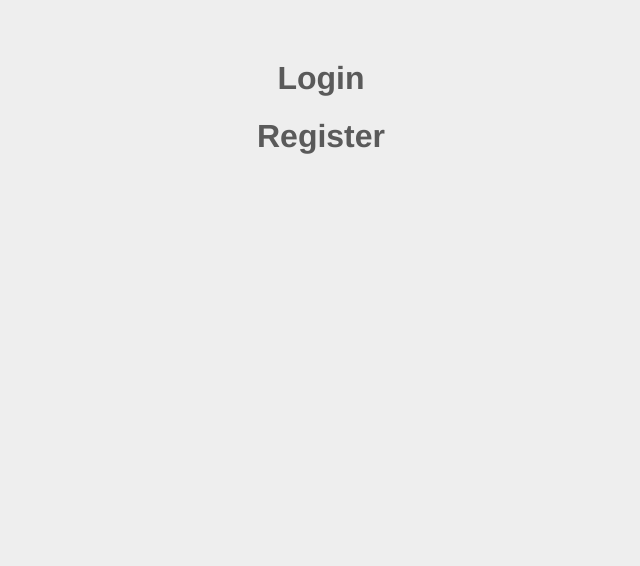
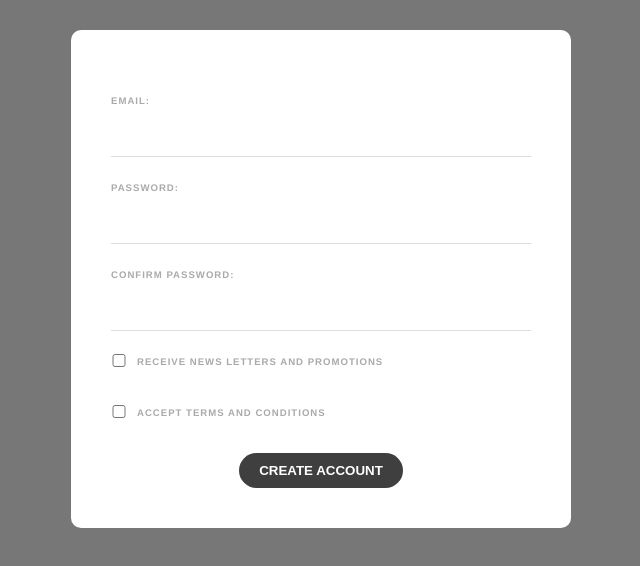
Before and after one commit to JohnLowie4/white-washed-login-register, a Vue app: page / in a window 1280 px wide. Both pictures are taken after a click on the element "Register". Shown: the top 566 px of the page, without its empty margins (319-959 px from the left). Built offline with nearby package versions, Linux system fonts and the light colour scheme.

Commit message:
Register component finished, project completed, just need to add readme

```diff
--- a/src/App.vue
+++ b/src/App.vue
@@ -4,9 +4,9 @@
     <Login @close="closePage"/>
   </teleport>
 
-  <!-- <teleport to=".modals" v-if="modal === 'register'">
-    <Register />
-  </teleport> -->
+  <teleport to=".modals" v-if="modal === 'register'">
+    <Register @close="closePage"/>
+  </teleport>
 
   <span @click="changePage('login')">
     <h1>Login</h1>
--- a/src/components/Register.vue
+++ b/src/components/Register.vue
@@ -1,13 +1,129 @@
 <template>
+  <div class="backdrop" @click.self="closePage">
+    <form @submit.prevent="handleSubmit">
+      <label>Email:</label>
+      <input type="email" required v-model="email">
 
+      <label>Password:</label>
+      <input type="password" required v-model="password">
+
+      <label>Confirm Password:</label>
+      <input type="password" required v-model="confirmPassword">
+      <div v-if="passwordError" class="error">{{ passwordError}}</div>
+
+      <div class="terms">
+        <input type="checkbox">
+        <label>Receive news letters and promotions</label>
+      </div>
+
+      <div class="terms">
+        <input type="checkbox" required v-model="terms">
+        <label>Accept terms and conditions</label>
+      </div>
+
+      <div class="submit">
+        <button>Create Account</button>
+      </div>
+    </form>
+  </div>
 </template>
 
 <script>
 export default {
-
+  data() {
+    return {
+      email: "",
+      password: "",
+      confirmPassword: "",
+      terms: false,
+      passwordError: ""
+    }
+  },
+  methods: {
+    handleSubmit() {
+      if (this.password !== this.confirmPassword) {
+        this.passwordError = "Password match failed"
+      } else {
+        this.email = "";
+        this.password = "";
+        this.confirmPassword = "";
+        this.terms = false;
+        this.passwordError = "";
+      }
+    },
+    closePage() {
+      this.$emit('close');
+    }
+  }
 }
 </script>
 
-<style scoped>
+<style>
+  template {
+    font-family: Avenir, Helvetica, Arial, sans-serif;
+    color: #2c3e50;
+  }
+  .backdrop {
+    top:0;
+    position: fixed;
+    background: rgba(0,0,0,0.5);
+    width: 100%;
+    height: 100%;
+  }
+  form {
+    max-width: 420px;
+    margin: 30px auto;
+    background: white;
+    text-align: left;
+    padding:40px;
+    border-radius: 10px;
+  }
+  label {
+    font-family: Avenir, Helvetica, Arial, sans-serif;
+    color: #aaa;
+    display: inline-block;
+    margin: 25px 0 15px;
+    font-size: 0.6em;
+    text-transform: uppercase;
+    letter-spacing: 1px;
+    font-weight: bold;
+  }
+  input {
+    display: block;
+    padding: 10px 6px;
+    width: 100%;
+    box-sizing: border-box;
+    border: none;
+    border-bottom: 1px solid #ddd;
+    color: #555;
+  }
+  input[type="checkbox"] {
+    display: inline-block;
+    width: 16px;
+    margin: 0 10px 0 0;
+    position: relative;
+    top:2px;
+  }
+  button {
+    background: #3f3f3f;
+    border: 0;
+    padding: 10px 20px;
+    margin-top: 20px;
+    color: white;
+    border-radius: 20px;
+    font-weight: bold;
+    text-transform: uppercase;
+    cursor: pointer;
+  }
+  .submit {
+    text-align: center;
+  }
+  .error {
+    font-family: Avenir, Helvetica, Arial, sans-serif;
+    color: #3f3f3f;
+    margin-top: 10px;
+    font-size: 0.8em;
+    font-weight: bold;
+  }
 
 </style>
```
